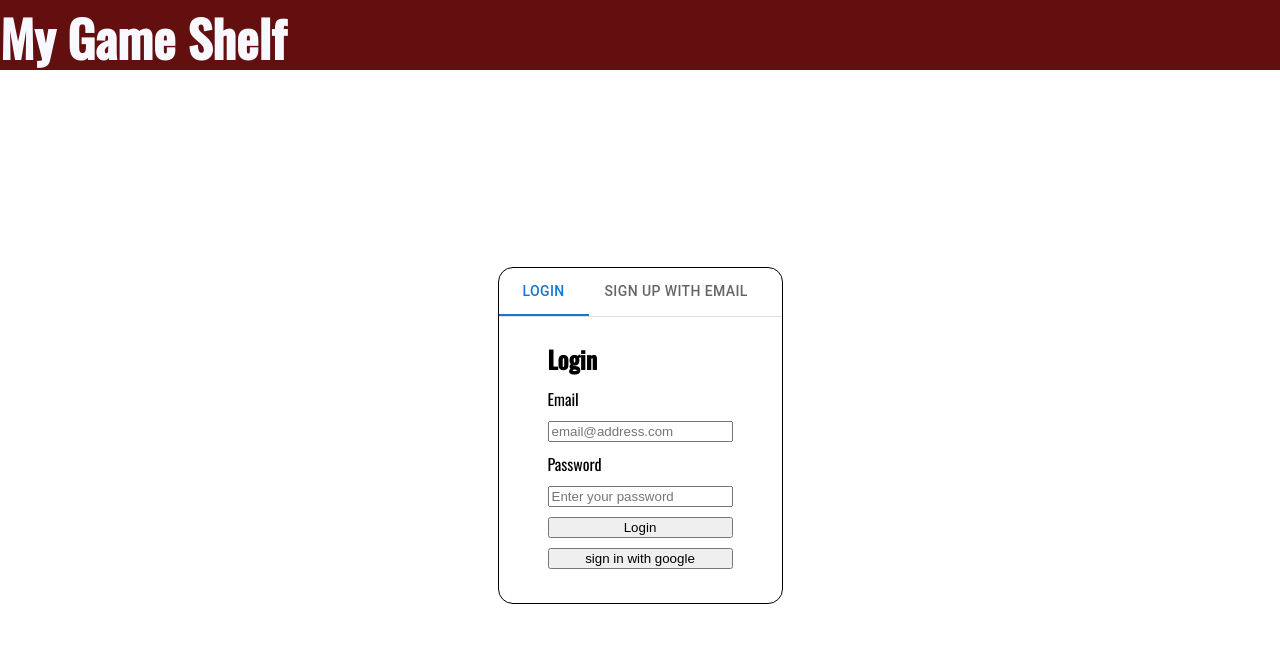
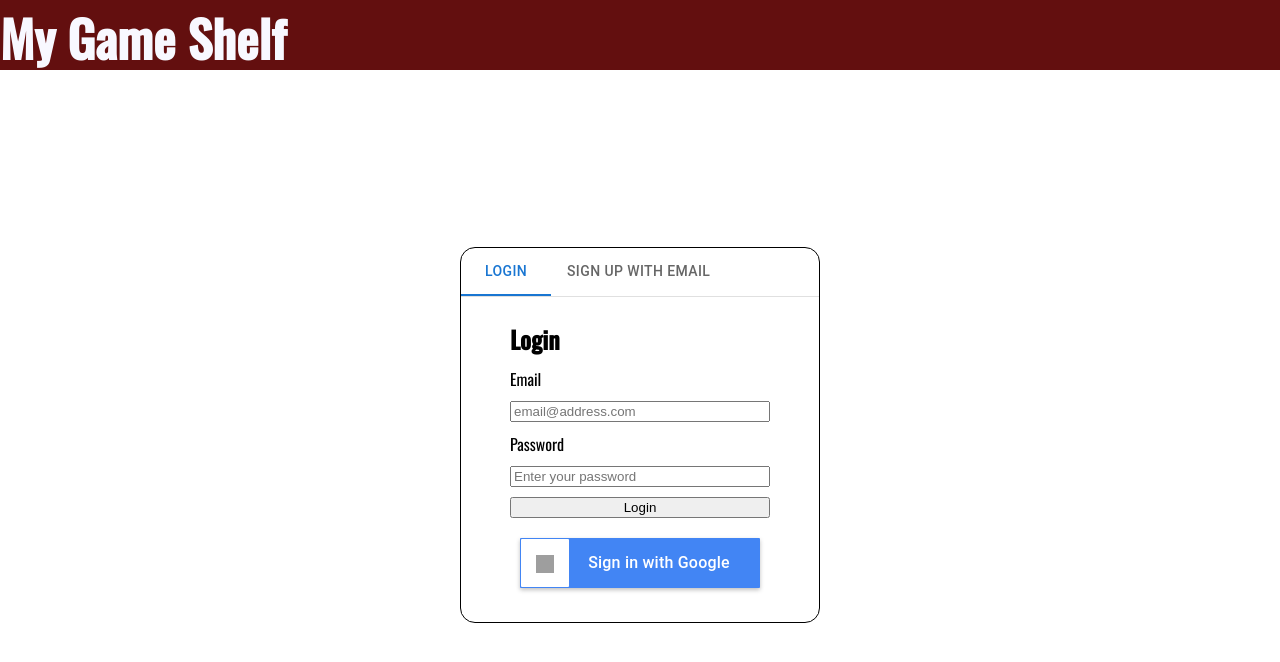
Before and after one commit to dprejs/GameNight, a Next.js app: page /login in a window 1280 px wide. Shown: the top 662 px of the page. Built offline with nearby package versions, Linux system fonts and the light colour scheme; no server answers; grey boxes are pictures that could not be loaded.

Commit message:
google sign in updated to google style guides

```diff
--- a/pages/_app.tsx
+++ b/pages/_app.tsx
@@ -1,7 +1,7 @@
 /* eslint-disable react/jsx-props-no-spreading */
 import '../styles/globals.css';
 import '../styles/library.css';
-import '../styles/login.css';
+import '../styles/login/login.css';
 import React, { useContext, useEffect, useState } from 'react';
 import MenuRoundedIcon from '@mui/icons-material/MenuRounded';
 import Tooltip from '@mui/material/Tooltip';
--- a/pages/login.tsx
+++ b/pages/login.tsx
@@ -16,12 +16,15 @@ import { useAuth } from '../contexts/AuthContext';
 import { DeviceContext } from '../contexts/DeviceContext';
 import axios from 'axios';
 import { Router, useRouter } from 'next/router';
+import styles from '../styles/login/login.module.css';
 
 interface TabPanelProps {
   children?: React.ReactNode;
   index: number;
   value: number;
 }
+
+
 
 const provider = new GoogleAuthProvider();
 
@@ -63,7 +66,24 @@ const LoginPage: FC = () => {
   })
   const device = useContext(DeviceContext);
   const router = useRouter();
-
+  const googleStyleParams = {
+    margin: '10px',
+    display: 'inline-block',
+    width: '240px',
+    height: '50px',
+    backgroundColor: '#4285f4',
+    color: '#fff',
+    borderRadius: '1px',
+    boxShadow: '0 2px 4px 0 rgba(0, 0, 0, 0.25)',
+    transition: 'background-color .218s, border-color .218s, box-shadow .218s',
+    // display: 'inline-block',
+    // background: 'white',
+    // color: '#444',
+    // width: '190px',
+    // borderRadius: '5px',
+    // border: 'thin solid #888',
+    // boxShadow: '1px 1px 1px grey',
+  };
 
   const handleChange = (event, newValue) => {
     event.preventDefault();
@@ -97,7 +117,7 @@ const LoginPage: FC = () => {
           .catch((err) => {
             console.log('error updating username', err);
           })
-        axios.post('/../api/login/createUser', {...user, username: signUp.username})
+        axios.post('/../api/login/createUser', { ...user, username: signUp.username })
           .catch((err) => {
             console.log('error creating user', err);
           })
@@ -125,7 +145,7 @@ const LoginPage: FC = () => {
 
   const googleSignIn = (event) => {
     //login with redirect in mobile browsers
-    if(device.isMobile || device.isTablet) {
+    if (device.isMobile || device.isTablet) {
       signInWithRedirect(auth, provider)
         .then((result) => {
           const credential = GoogleAuthProvider.credentialFromResult(result);
@@ -201,7 +221,16 @@ const LoginPage: FC = () => {
                 onChange={signInHandleChange}
               />
               <button type="submit">Login</button>
-              <button type="button" onClick={googleSignIn}>sign in with google</button>
+              <div onClick={googleSignIn} className={styles.gSignInButton}>
+                <div className={styles.contentWrapper}>
+                  <div className={styles.logoWrapper}>
+                    <img src='https://developers.google.com/identity/images/g-logo.png' />
+                  </div>
+                  <span className={styles.textContainer}>
+                    <span>Sign in with Google</span>
+                  </span>
+                </div>
+              </div>
             </form>
           </TabPanel>
           <TabPanel value={tabValue} index={1}>
@@ -255,7 +284,7 @@ const LoginPage: FC = () => {
                 ref={passwordConfirmRef}
                 name="passwordConfirm"
                 id="signUpPasswordConfirm"
-                placeholder="confirmPassworda"
+                placeholder="confirmPassword"
                 value={signUp.passwordConfirm}
                 onChange={signUpHandleChange}
                 required
--- /dev/null
+++ b/styles/login/login.module.css
@@ -0,0 +1,57 @@
+
+        .gSignInButton {
+          margin: 10px;
+          display: inline-block;
+          width: 240px;
+          height: 50px;
+          background-color: #4285f4;
+          color: #fff;
+          border-radius: 1px;
+          box-shadow: 0 2px 4px 0 rgba(0, 0, 0, 0.25);
+          transition: background-color .218s, border-color .218s, box-shadow .218s;
+          text-align: start;
+      }
+
+      .gSignInButton:hover {
+          cursor: pointer;
+          -webkit-box-shadow: 0 0 3px 3px rgba(66, 133, 244, 0.3);
+          box-shadow: 0 0 3px 3px rgba(66, 133, 244, 0.3);
+      }
+
+      .gSignInButton:active {
+          background-color: #3367D6;
+          transition: background-color 0.2s;
+      }
+
+      .gSignInButton .contentWrapper {
+          height: 100%;
+          width: 100%;
+          border: 1px solid transparent;
+      }
+
+      .gSignInButton img {
+          width: 18px;
+          height: 18px;
+      }
+
+      .gSignInButton .logoWrapper {
+          padding: 15px;
+          background: #fff;
+          width: 48px;
+          height: 100%;
+          border-radius: 1px;
+          display: inline-block;
+      }
+
+      .gSignInButton .textContainer {
+          font-family: Roboto,arial,sans-serif;
+          font-weight: 500;
+          letter-spacing: .21px;
+          font-size: 16px;
+          line-height: 48px;
+          vertical-align: top;
+          border: none;
+          display: inline-block;
+          text-align: center;
+          width: 180px;
+      }
```
Also changed, not shown: styles/login/login.css (renamed from styles/login.css). Lines whose indentation alone changed are shown as unchanged.
